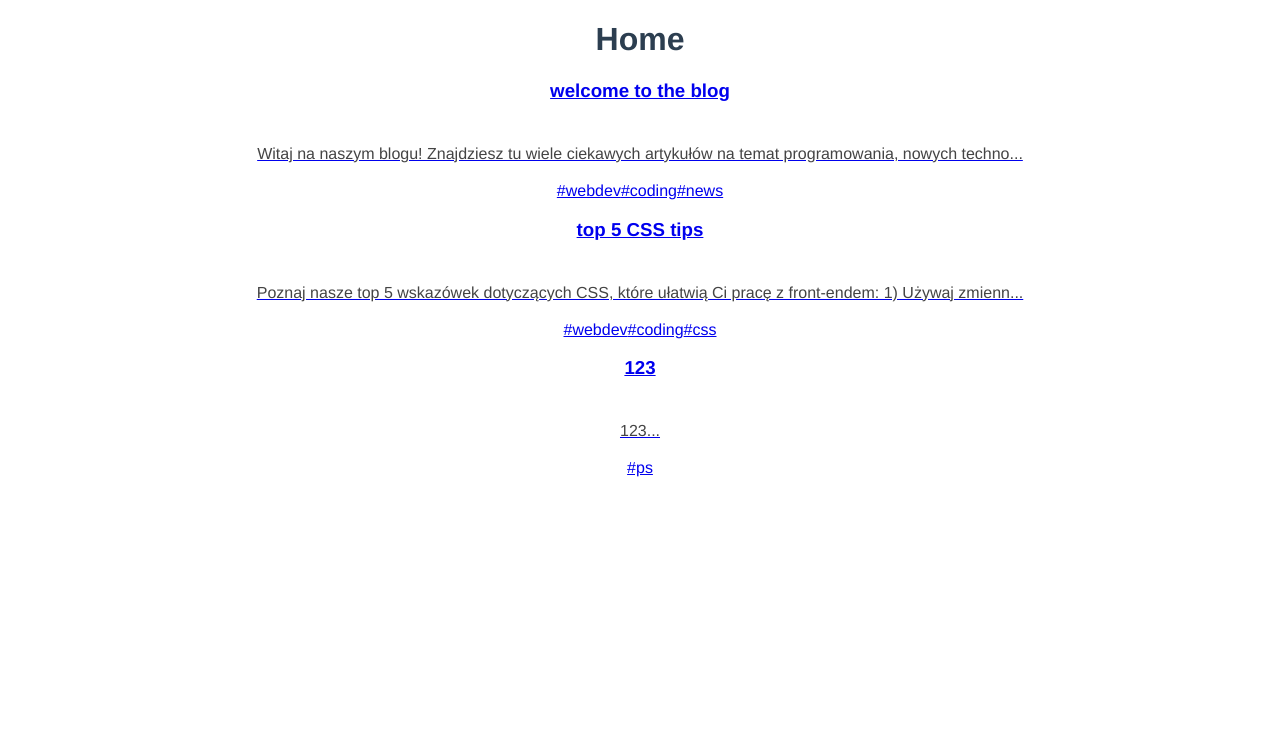
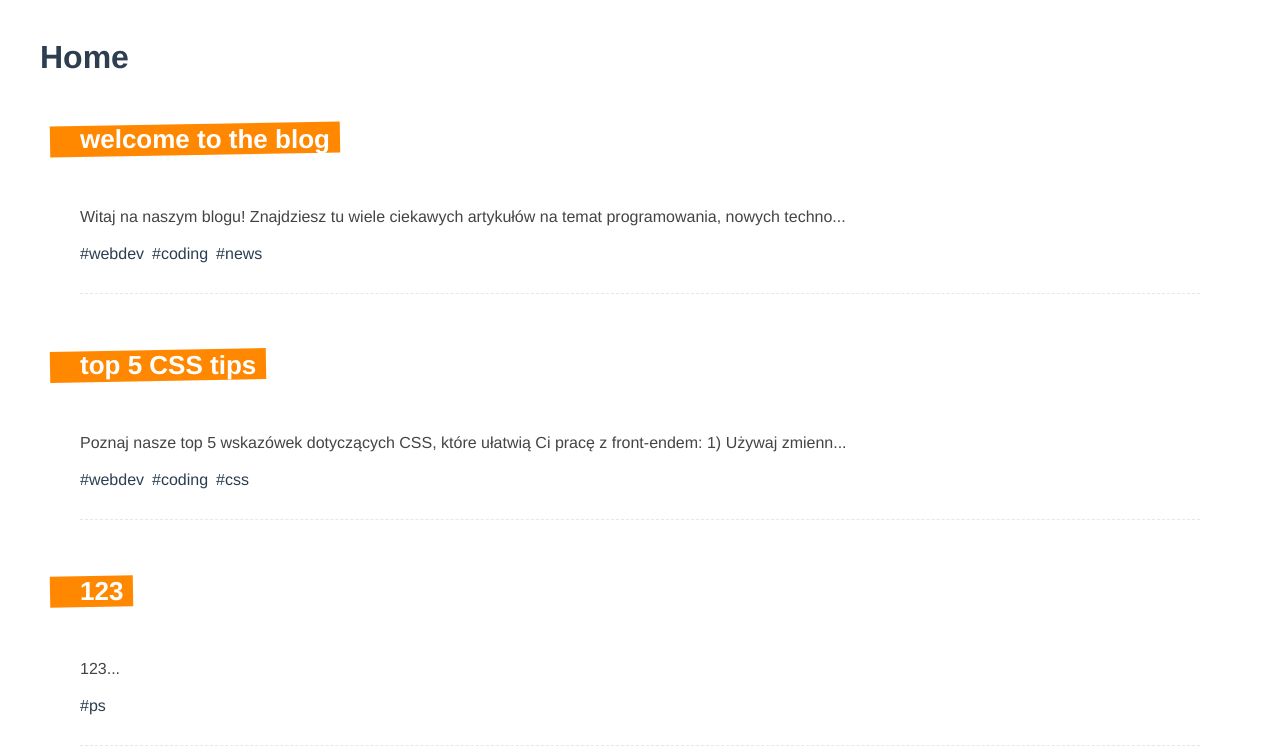
Before and after one commit to TairilKK/vue-journey, a Vue app in the folder dojo-blog/: page / in a window 1280 px wide. Shown: the top 754 px of the page. Built offline with nearby package versions, Linux system fonts and the light colour scheme; data requests are answered from the project's data file.

Commit message:
add: some styles

```diff
--- a/dojo-blog/src/App.vue
+++ b/dojo-blog/src/App.vue
@@ -7,7 +7,9 @@
   font-family: Avenir, Helvetica, Arial, sans-serif;
   -webkit-font-smoothing: antialiased;
   -moz-osx-font-smoothing: grayscale;
-  text-align: center;
   color: #2c3e50;
 }
+a {
+  all: unset;
+}
 </style>
--- a/dojo-blog/src/components/SinglePost.vue
+++ b/dojo-blog/src/components/SinglePost.vue
@@ -23,4 +23,34 @@
 };
 </script>
 
-<style></style>
+<style>
+.post {
+  margin: 0 40px 30px;
+  padding-bottom: 30px;
+  border-bottom: 1px dashed #e7e7e7;
+}
+
+.post h3 {
+  display: inline-block;
+  position: relative;
+  font-size: 26px;
+  color: white;
+  margin-bottom: 10px;
+  max-width: 400px;
+}
+.post h3::before {
+  content: "";
+  display: block;
+  width: 100%;
+  height: 100%;
+  background-color: #f80;
+  position: absolute;
+  z-index: -1;
+  padding-right: 40px;
+  left: -30px;
+  transform: rotateZ(-1deg);
+}
+.post span + span {
+  margin-left: 8px;
+}
+</style>
--- a/dojo-blog/src/views/HomeView.vue
+++ b/dojo-blog/src/views/HomeView.vue
@@ -28,3 +28,11 @@
   },
 };
 </script>
+
+<style>
+.home {
+  max-width: 1200px;
+  margin: 0 auto;
+  padding: 10px;
+}
+</style>
```
